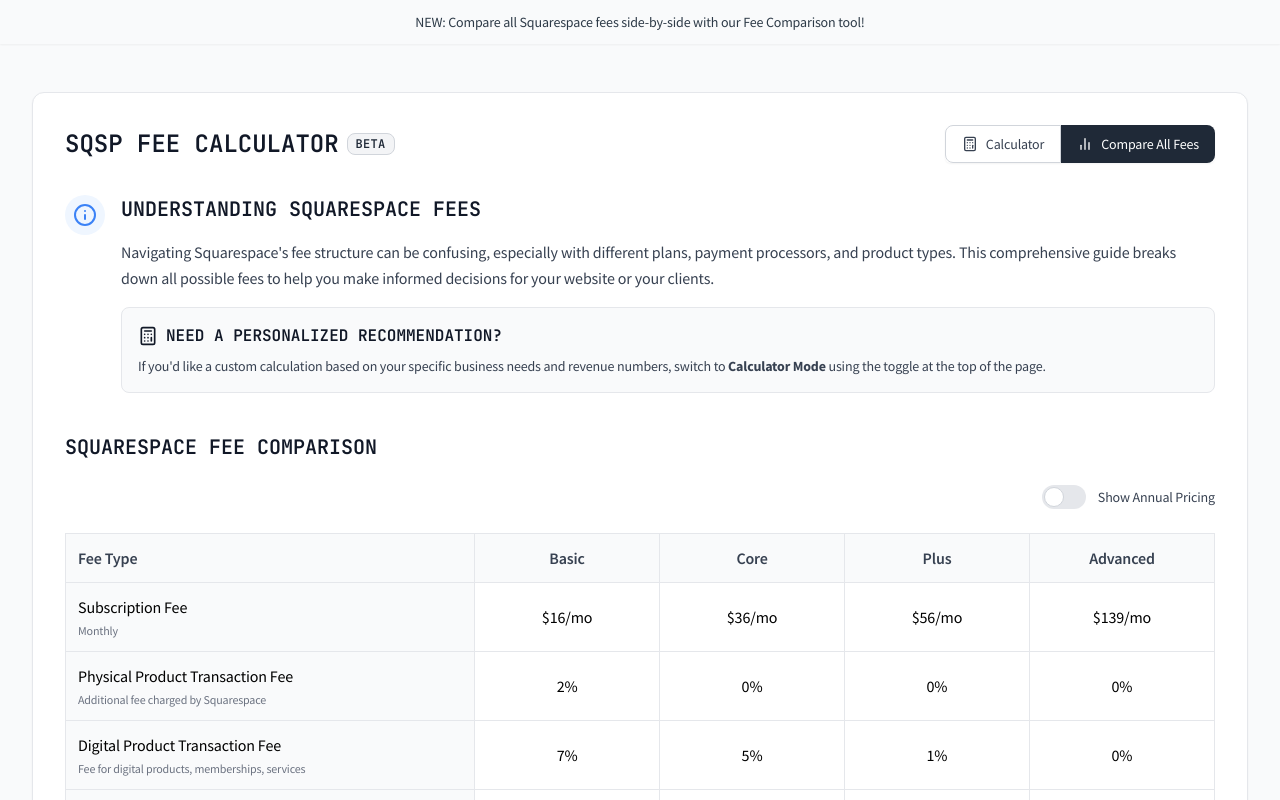
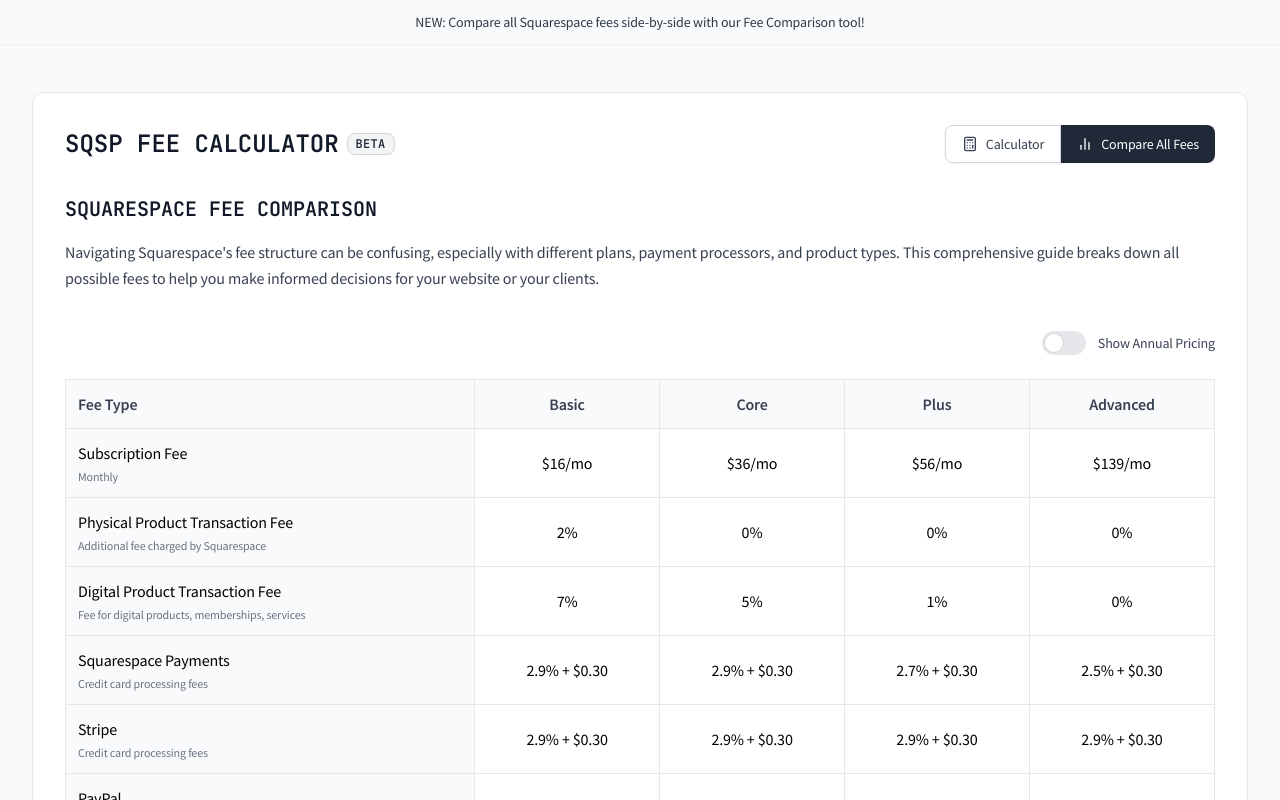
Before and after one commit to KristineNeilStudio/SQSPFeeCalculatorBetav2, a React (Vite) app: page / in a window 1280 px wide. Both pictures are taken after a click on the button "Compare All Fees". Shown: the top 800 px of the page. Built offline with nearby package versions, Linux system fonts and the light colour scheme.

Commit message:
Update comparison page header

```diff
--- a/src/components/core/ComparisonPage/index.tsx
+++ b/src/components/core/ComparisonPage/index.tsx
@@ -2,23 +2,26 @@
 import React from 'react';
 import FeeComparisonTable from '../FeeComparisonTable';
 import FAQSection from '../FAQSection';
-import { Info, Calculator } from 'lucide-react';
+import { Calculator } from 'lucide-react';
 
 const ComparisonPage: React.FC = () => {
   return (
     <div className="space-y-10">
-      {/* Introduction */}
+      {/* Squarespace Fee Comparison */}
       <div>
-        <div className="flex items-start gap-4">
-          <div className="p-2 bg-blue-50 rounded-full">
-            <Info className="w-6 h-6 text-blue-500" />
-          </div>
-          <div>
-            <h2 className="text-xl font-semibold text-gray-900 mb-4">UNDERSTANDING SQUARESPACE FEES</h2>
-            <p className="text-gray-700 leading-relaxed mb-4">
+        <h2 className="text-xl font-semibold text-gray-900 mb-4">SQUARESPACE FEE COMPARISON</h2>
+
+        {/* Moved understanding content below the title */}
+        <p className="text-gray-700 leading-relaxed mb-6">
           Navigating Squarespace's fee structure can be confusing, especially with different plans,
           payment processors, and product types. This comprehensive guide breaks down all possible fees to help you make informed decisions for your website or your clients.
         </p>
+      </div>
+
+      {/* Fee Comparison Table */}
+      <FeeComparisonTable />
+
+      {/* Calculator Promotion */}
       <div className="p-4 bg-gray-50 rounded-lg border border-gray-200">
         <h3 className="font-semibold text-gray-900 mb-2 flex items-center gap-2">
           <Calculator className="w-5 h-5" />
@@ -29,12 +32,6 @@
           revenue numbers, switch to <strong>Calculator Mode</strong> using the toggle at the top of the page.
         </p>
       </div>
-          </div>
-        </div>
-      </div>
-
-      {/* Fee Comparison Table */}
-      <FeeComparisonTable />
 
       {/* FAQ Section */}
       <FAQSection />
--- a/src/components/core/FeeComparisonTable/index.tsx
+++ b/src/components/core/FeeComparisonTable/index.tsx
@@ -137,8 +137,7 @@
 
   return (
     <div>
-      <h2 className="text-xl font-semibold text-gray-900 mb-6">SQUARESPACE FEE COMPARISON</h2>
-
+      {/* Annual Pricing Toggle */}
       <div className="mb-6 flex justify-end">
         <label className="inline-flex items-center cursor-pointer">
           <input
```
Lines whose indentation alone changed are shown as unchanged.
